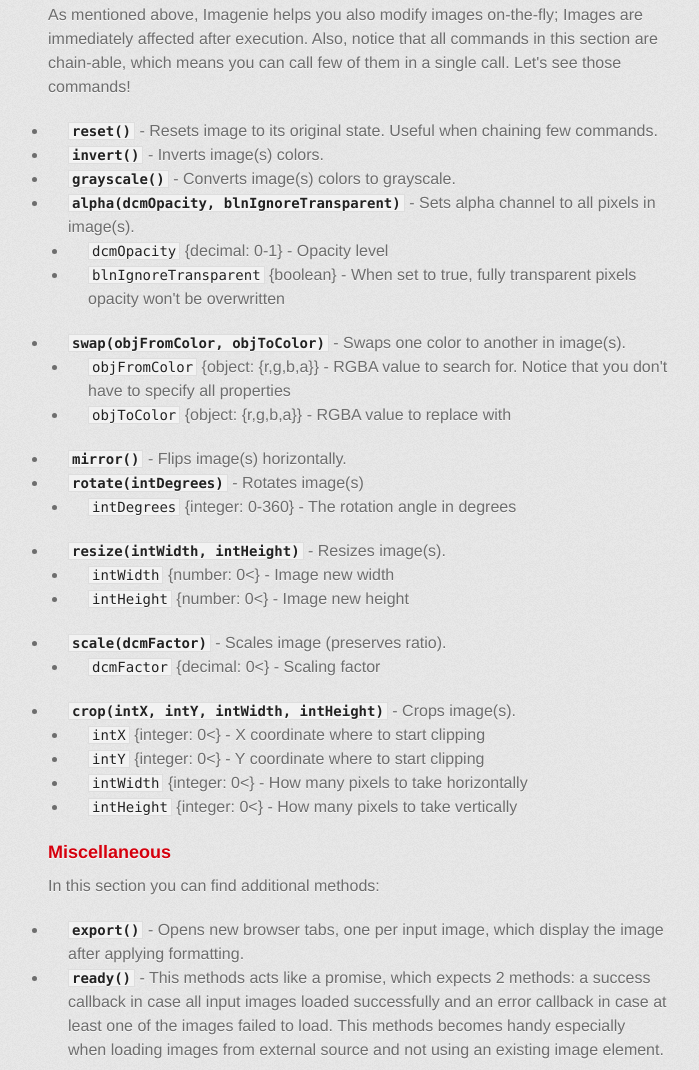
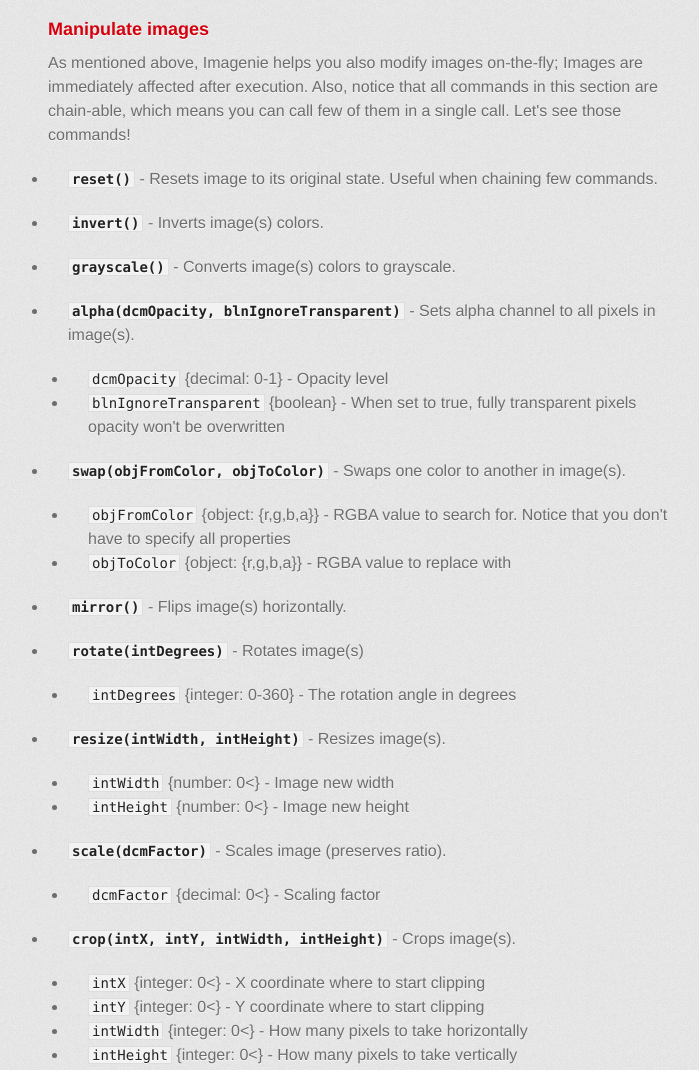
Before and after one commit to nire0510/imagenie, a plain HTML site: page index.html in a window 1280 px wide. Shown: the part 2355-3425 px from the top of the page, without its empty margins (282-981 px from the left). Drawn offline with Linux system fonts and the light colour scheme; a web font is replaced by a local one.

```diff
--- a/index.html
+++ b/index.html
@@ -71,7 +71,8 @@
 <h2>
 <a id="imagemin-commands" class="anchor" href="#imagemin-commands" aria-hidden="true"><span class="octicon octicon-link"></span></a>Imagemin commands</h2>
 
-<p>Imagenie can either query images for some information, such as size or transparency, or to manipulate images: resize it, swap one color with another, add alpha (opacity) channel or even crop it.<br>
+<p>Imagenie can either query images for some information, such as size or transparency, or to manipulate images: resize it, swap one color with another, add alpha (opacity) channel or even crop it.
+Notice that Imagenie is restricted to work with images of the same origin -OR- images which were allowed by server by <a href="https://developer.mozilla.org/en-US/docs/Web/HTML/CORS_enabled_image"><code>Access-Control-Allow-Origin</code></a> header.
 To keep samples simple, let's assume that we have a variable <code>ig</code> which is an instance of the following command <code>new Imagenie(document.getElementById('myImage'));</code></p>
 
 <h3>
@@ -139,14 +140,11 @@
 <p>As mentioned above, Imagenie helps you also modify images on-the-fly; Images are immediately affected after execution. Also, notice that all commands in this section are chain-able, which means you can call few of them in a single call. Let's see those commands!</p>
 
 <ul>
+<li><p><strong><code>reset()</code></strong> - Resets image to its original state. Useful when chaining few commands.</p></li>
+<li><p><strong><code>invert()</code></strong> - Inverts image(s) colors.</p></li>
+<li><p><strong><code>grayscale()</code></strong> - Converts image(s) colors to grayscale.</p></li>
 <li>
-<strong><code>reset()</code></strong> - Resets image to its original state. Useful when chaining few commands.</li>
-<li>
-<strong><code>invert()</code></strong> - Inverts image(s) colors.</li>
-<li>
-<strong><code>grayscale()</code></strong> - Converts image(s) colors to grayscale.</li>
-<li>
-<strong><code>alpha(dcmOpacity, blnIgnoreTransparent)</code></strong> - Sets alpha channel to all pixels in image(s).<br>
+<p><strong><code>alpha(dcmOpacity, blnIgnoreTransparent)</code></strong> - Sets alpha channel to all pixels in image(s).</p>
 
 <ul>
 <li>
@@ -156,7 +154,7 @@
 </ul>
 </li>
 <li>
-<strong><code>swap(objFromColor, objToColor)</code></strong> - Swaps one color to another in image(s).<br>
+<p><strong><code>swap(objFromColor, objToColor)</code></strong> - Swaps one color to another in image(s).</p>
 
 <ul>
 <li>
@@ -165,10 +163,9 @@
 <code>objToColor</code> {object: {r,g,b,a}} - RGBA value to replace with</li>
 </ul>
 </li>
+<li><p><strong><code>mirror()</code></strong> - Flips image(s) horizontally.</p></li>
 <li>
-<strong><code>mirror()</code></strong> - Flips image(s) horizontally.</li>
-<li>
-<strong><code>rotate(intDegrees)</code></strong> - Rotates image(s)<br>
+<p><strong><code>rotate(intDegrees)</code></strong> - Rotates image(s)  </p>
 
 <ul>
 <li>
@@ -176,7 +173,7 @@
 </ul>
 </li>
 <li>
-<strong><code>resize(intWidth, intHeight)</code></strong> - Resizes image(s).<br>
+<p><strong><code>resize(intWidth, intHeight)</code></strong> - Resizes image(s).  </p>
 
 <ul>
 <li>
@@ -186,7 +183,7 @@
 </ul>
 </li>
 <li>
-<strong><code>scale(dcmFactor)</code></strong> - Scales image (preserves ratio).<br>
+<p><strong><code>scale(dcmFactor)</code></strong> - Scales image (preserves ratio).  </p>
 
 <ul>
 <li>
@@ -194,7 +191,7 @@
 </ul>
 </li>
 <li>
-<strong><code>crop(intX, intY, intWidth, intHeight)</code></strong> - Crops image(s).<br>
+<p><strong><code>crop(intX, intY, intWidth, intHeight)</code></strong> - Crops image(s).  </p>
 
 <ul>
 <li>
@@ -219,7 +216,8 @@
 <strong><code>export()</code></strong> - Opens new browser tabs, one per input image, which display the image after applying formatting.</li>
 <li>
 <p><strong><code>ready()</code></strong> - This methods acts like a promise, which expects 2 methods: a success callback in case all input images loaded successfully and an error callback in case at least one of the images failed to load.
-This methods becomes handy especially when loading images from external source and not using an existing image element.</p>
+This methods becomes handy especially when loading images from external source and not using an existing image element.
+You can also use it just as an image preloader!</p>
 
 <div class="highlight highlight-javascript"><pre>  <span class="pl-s">var</span> ig <span class="pl-k">=</span> <span class="pl-k">new</span> <span class="pl-en">Imagenie</span>(<span class="pl-s1"><span class="pl-pds">'</span>../images/myImage.png<span class="pl-pds">'</span></span>, <span class="pl-s1"><span class="pl-pds">'</span>anotherImage.jpg<span class="pl-pds">'</span></span>);
 
@@ -229,10 +227,9 @@
       ig.grayscale();
     },
     <span class="pl-st">function</span> <span class="pl-en">error</span> () {
-      <span class="pl-en">console</span><span class="pl-s3">.log</span>(<span class="pl-s1"><span class="pl-pds">'</span>Oh no! my images are broken!<span class="pl-pds">'</span></span>);
+      <span class="pl-en">console</span><span class="pl-s3">.log</span>(<span class="pl-s1"><span class="pl-pds">'</span>Oh no! At least one of my images is broken!<span class="pl-pds">'</span></span>);
     }
-  );
-  <span class="pl-k">*</span>/</pre></div>
+  );</pre></div>
 </li>
 </ul>
         </section>
```
Also changed, not shown: params.json (+1 -1 lines).
